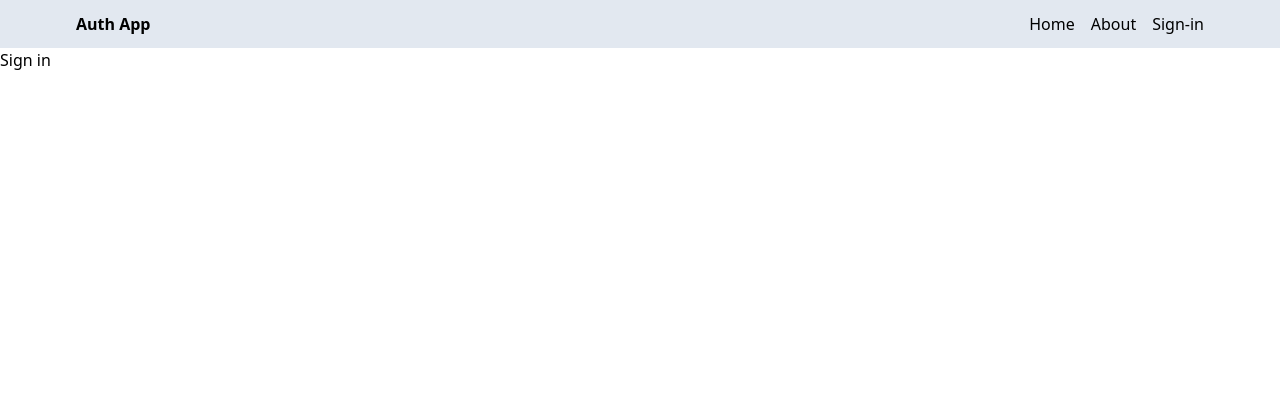
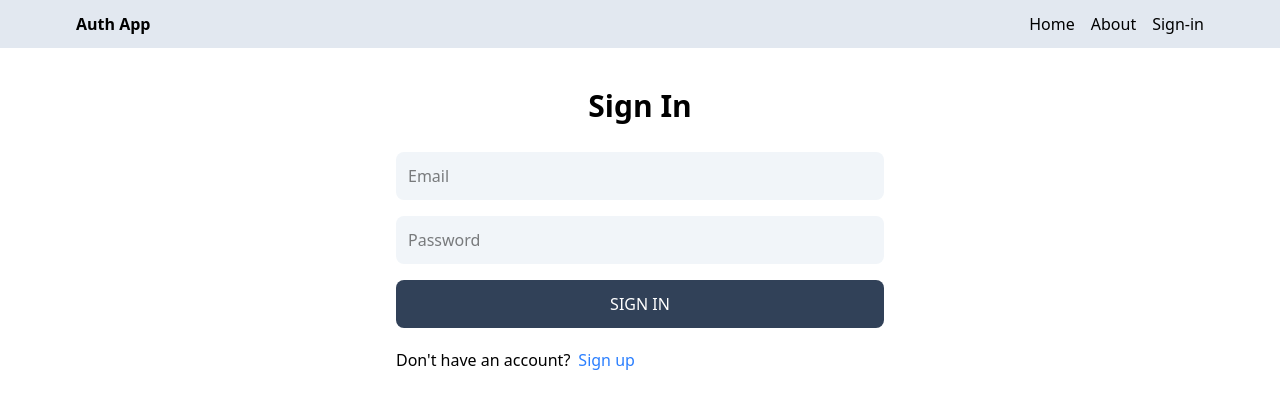
Before and after one commit to davilla29/mern-auth-2, a React (Vite) app in the folder client/: page /sign-in in a window 1280 px wide. Shown: the top 408 px of the page. Built offline with nearby package versions, Linux system fonts and the light colour scheme.

Commit message:
completed the sign-in page functionality

```diff
--- a/client/src/pages/SignIn.jsx
+++ b/client/src/pages/SignIn.jsx
@@ -1,9 +1,77 @@
-import React from 'react'
+import { Link, useNavigate } from "react-router-dom";
+import { useState } from "react";
 
 export default function SignIn() {
+  const [formData, setFormData] = useState({});
+  const [error, setError] = useState(false);
+  const [loading, setLoading] = useState(false);
+  const navigate = useNavigate();
+
+  const handleChange = (e) => {
+    setFormData({ ...formData, [e.target.id]: e.target.value });
+  };
+
+  const handleSubmit = async (e) => {
+    e.preventDefault();
+    try {
+      setLoading(true);
+      setError(false);
+      const res = await fetch("/api/auth/signin", {
+        method: "POST",
+        headers: {
+          "Content-Type": "application/json",
+        },
+        body: JSON.stringify(formData),
+      });
+
+      // converting the response to json to be able to see the response from the backend
+      const data = await res.json();
+      // console.log(data);
+      setLoading(false);
+      if (data.success === false) {
+        setError(true);
+        return;
+      }
+      navigate("/");
+    } catch (error) {
+      setLoading(false);
+      setError(true);
+    }
+  };
   return (
-    <div>
-      Sign in
+    <div className="p-3 max-w-lg mx-auto">
+      <h1 className="text-3xl text-center font-semibold my-7">Sign In</h1>
+      <form onSubmit={handleSubmit} className="flex flex-col gap-4">
+        <input
+          type="email"
+          name=""
+          placeholder="Email"
+          id="email"
+          className="bg-slate-100 p-3 rounded-lg"
+          onChange={handleChange}
+        />
+        <input
+          type="password"
+          name=""
+          placeholder="Password"
+          id="password"
+          className="bg-slate-100 p-3 rounded-lg"
+          onChange={handleChange}
+        />
+        <button
+          disabled={loading}
+          className="bg-slate-700 text-white p-3 rounded-lg uppercase cursor-pointer hover:opacity-85 disabled:opacity-80"
+        >
+          {loading ? "Loading..." : "Sign in"}
+        </button>
+      </form>
+      <div className="flex gap-2 mt-5">
+        <p>Don't have an account?</p>
+        <Link to="/sign-up">
+          <span className="text-blue-500">Sign up</span>
+        </Link>
+      </div>
+      <p className="text-red-700 mt-5">{error && "Something went wrong"}</p>
     </div>
-  )
+  );
 }
--- a/client/src/pages/SignUp.jsx
+++ b/client/src/pages/SignUp.jsx
@@ -1,10 +1,11 @@
-import { Link } from "react-router-dom";
+import { Link, useNavigate } from "react-router-dom";
 import { useState } from "react";
 
 export default function SignUp() {
   const [formData, setFormData] = useState({});
   const [error, setError] = useState(false);
   const [loading, setLoading] = useState(false);
+  const navigate = useNavigate();
 
   const handleChange = (e) => {
     setFormData({ ...formData, [e.target.id]: e.target.value });
@@ -31,6 +32,7 @@
         setError(true);
         return;
       }
+      navigate("/sign-in");
     } catch (error) {
       setLoading(false);
       setError(true);
```
